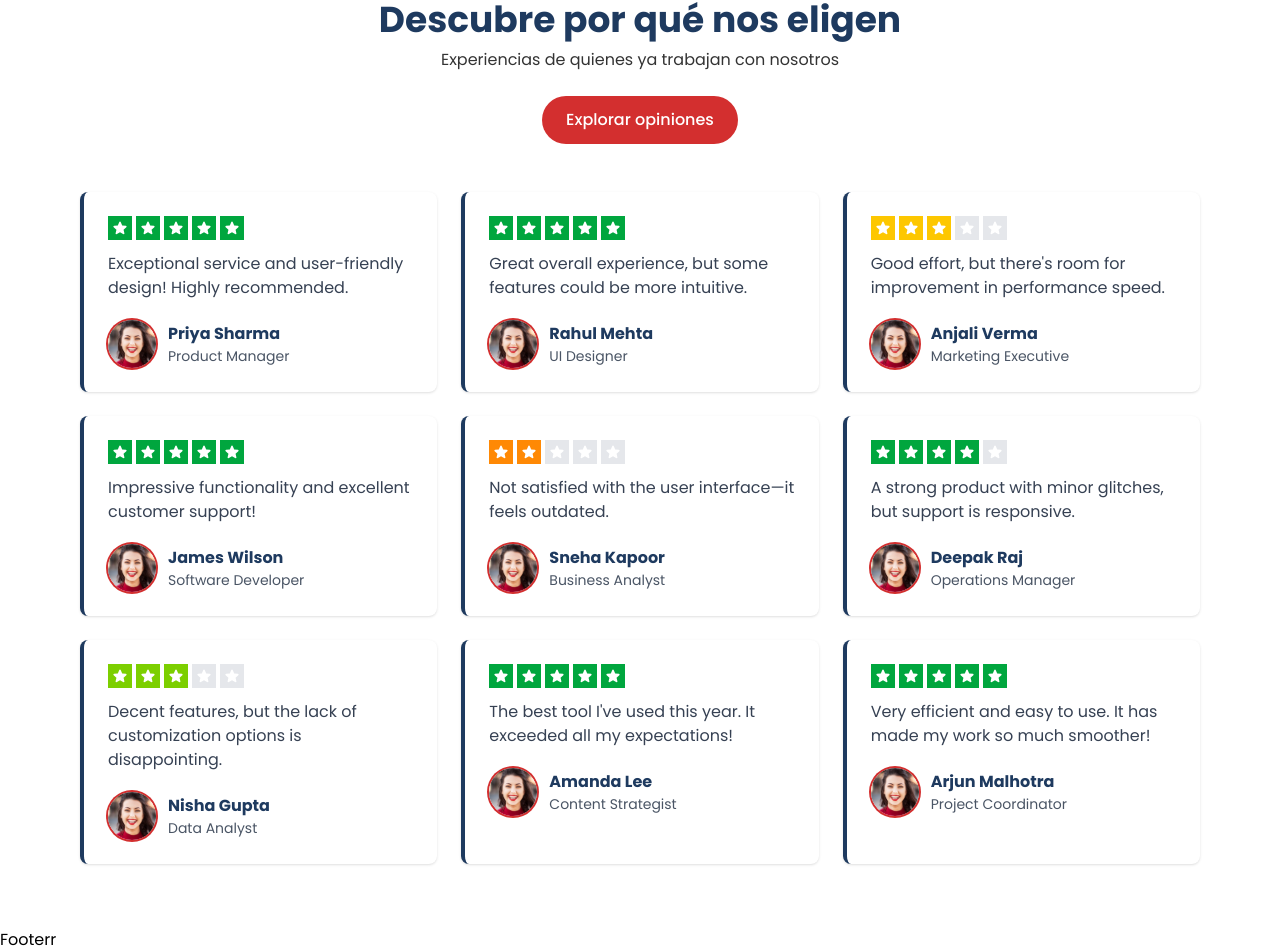
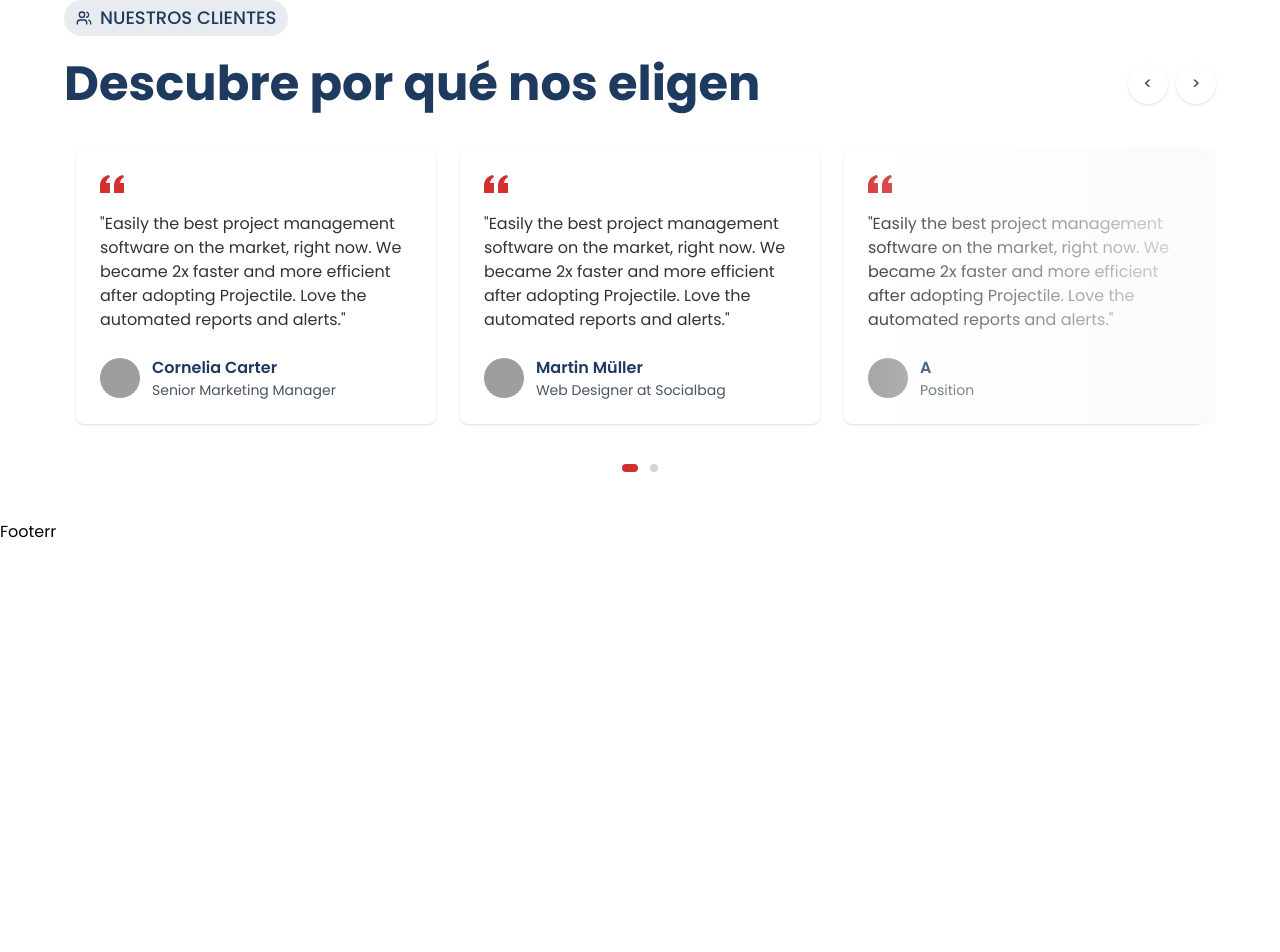
Before and after one commit to Nasor2/sistemas-globales-landing-page, a React (Vite) app: page / in a window 1280 px wide. Shown: the part 960-1912 px from the top of the page. After the commit the page ends 1504 px from the top, so only its background shows below. Built offline with nearby package versions, Linux system fonts and the light colour scheme; grey boxes are pictures that could not be loaded.

Commit message:
testimonial + headrer + style hero changes

```diff
--- a/src/components/Header.jsx
+++ b/src/components/Header.jsx
@@ -11,7 +11,7 @@ const Header = () => {
         <div className="flex items-center justify-between">
           {/* Logo */}
           <Link to="/" className="flex items-center space-x-2 sm:space-x-4">
-            <img src={logo} alt="Sistemas Globales" className="h-12 sm:h-12 w-auto" />
+            <img src={logo} alt="Sistemas Globales" className="h-12 sm:h-16 w-auto" />
             <h1 className="text-azul-primario text-xl sm:text-2xl lg:text-3xl font-bold tracking-tight">
               Sistemas Globales
             </h1>
--- a/src/components/HeroComponents/TestimonialCard.jsx
+++ b/src/components/HeroComponents/TestimonialCard.jsx
@@ -10,7 +10,7 @@ const TestimonialCard = ({ testimonial }) => {
           <img
             src={avatar || "/api/placeholder/36/36"}
             alt={name}
-            className="w-9 h-9 rounded-full object-cover object-center ring-2 ring-rojo-primario"
+            className="w-10 h-10 rounded-full object-cover object-center"
           />
 
         </div>
--- a/src/data/testimonialsData.js
+++ b/src/data/testimonialsData.js
@@ -30,75 +30,27 @@ export const testimonials1 = [
 
   export const testimonials2 = [
     {
-      name: "Priya Sharma",
-      position: "Product Manager",
-      img: mariapf2,
-      rating: 5,
-      comment: "Exceptional service and user-friendly design! Highly recommended.",
-      ratingColor: "bg-green-600"
+      quote: "Easily the best project management software on the market, right now. We became 2x faster and more efficient after adopting Projectile. Love the automated reports and alerts.",
+      author: "Cornelia Carter",
+      position: "Senior Marketing Manager",
+      avatar: mariapf,
     },
     {
-      name: "Rahul Mehta",
-      position: "UI Designer",
-      rating: 5,
-      img: mariapf2,
-      comment: "Great overall experience, but some features could be more intuitive.",
-      ratingColor: "bg-green-600"
+      quote: "Easily the best project management software on the market, right now. We became 2x faster and more efficient after adopting Projectile. Love the automated reports and alerts.",
+      author: "Martin Müller",
+      position: "Web Designer at Socialbag",
+      avatar: mariapf,
     },
     {
-      name: "Anjali Verma",
-      position: "Marketing Executive",
-      rating: 3,
-      img: mariapf2,
-      comment: "Good effort, but there's room for improvement in performance speed.",
-      ratingColor: "bg-yellow-400"
+      quote: "Easily the best project management software on the market, right now. We became 2x faster and more efficient after adopting Projectile. Love the automated reports and alerts.",
+      author: "A",
+      position: "Position",
+      avatar: mariapf,
     },
     {
-      name: "James Wilson",
-      position: "Software Developer",
-      rating: 5,
-      img: mariapf2,
-      comment: "Impressive functionality and excellent customer support!",
-      ratingColor: "bg-green-600"
-    },
-    {
-      name: "Sneha Kapoor",
-      position: "Business Analyst",
-      rating: 2,
-      img: mariapf2,
-      comment: "Not satisfied with the user interface—it feels outdated.",
-      ratingColor: "bg-orange-400"
-    },
-    {
-      name: "Deepak Raj",
-      position: "Operations Manager",
-      rating: 4,
-      img: mariapf2,
-      comment: "A strong product with minor glitches, but support is responsive.",
-      ratingColor: "bg-green-600"
-    },
-    {
-      name: "Nisha Gupta",
-      position: "Data Analyst",
-      rating: 3,
-      img: mariapf2,
-      comment: "Decent features, but the lack of customization options is disappointing.",
-      ratingColor: "bg-lime-500"
-    },
-    {
-      name: "Amanda Lee",
-      position: "Content Strategist",
-      rating: 5,
-      img: mariapf2,
-      comment: "The best tool I've used this year. It exceeded all my expectations!",
-      ratingColor: "bg-green-600"
-    },
-    {
-      name: "Arjun Malhotra",
-      position: "Project Coordinator",
-      rating: 5,
-      img: mariapf2,
-      comment: "Very efficient and easy to use. It has made my work so much smoother!",
-      ratingColor: "bg-green-600"
+      quote: "Easily the best project management software on the market, right now. We became 2x faster and more efficient after adopting Projectile. Love the automated reports and alerts.",
+      author: "Fourth Person",
+      position: "Fourth Position",
+      avatar: mariapf,
     }
   ];
--- a/src/sections/Hero/Hero.jsx
+++ b/src/sections/Hero/Hero.jsx
@@ -11,7 +11,7 @@ const Hero = () => {
           <div className="w-full lg:w-4/12 z-10 pb-30">
             <div className="mb-3">
               <span className="inline-flex items-center text-azul-primario font-medium text-lg bg-azul-primario/10 px-4 py-1 rounded-full">
-                ✦ Alcance Masivo
+                ✦ ALCANCE MASIVO
               </span>
             </div>
 
--- a/src/sections/Testimonials/Testimonials.jsx
+++ b/src/sections/Testimonials/Testimonials.jsx
@@ -1,66 +1,174 @@
-import React from 'react';
+import React, { useState, useEffect } from 'react';
 import { testimonials2 } from '../../data/testimonialsData';
+import { Users } from 'lucide-react';
 
 const Testimonials = () => {
+  const [currentIndex, setCurrentIndex] = useState(0);
+  const [isAnimating, setIsAnimating] = useState(false);
 
-  // Function to render stars based on rating
-  const renderStars = (rating, ratingColor) => {
-    return (
-      <div className="flex mb-3">
-        {[...Array(5)].map((_, i) => (
-          <div key={i} className={`w-6 h-6 ${i < rating ? ratingColor : "bg-gray-200"} mr-1 flex items-center justify-center`}>
-            <svg
-              xmlns="http://www.w3.org/2000/svg"
-              viewBox="0 0 24 24"
-              fill="white"
-              className="w-4 h-4"
-            >
-              <path
-                fillRule="evenodd"
-                d="M10.788 3.21c.448-1.077 1.976-1.077 2.424 0l2.082 5.007 5.404.433c1.164.093 1.636 1.545.749 2.305l-4.117 3.527 1.257 5.273c.271 1.136-.964 2.033-1.96 1.425L12 18.354 7.373 21.18c-.996.608-2.231-.29-1.96-1.425l1.257-5.273-4.117-3.527c-.887-.76-.415-2.212.749-2.305l5.404-.433 2.082-5.006z"
-                clipRule="evenodd"
-              />
-            </svg>
-          </div>
-        ))}
-      </div>
-    );
+
+
+  const maxIndex = testimonials2.length - 3; // Ajuste para evitar avanzar más allá del máximo
+
+  const goToPrev = () => {
+    if (isAnimating || currentIndex === 0) return;
+    setIsAnimating(true);
+    setCurrentIndex((prevIndex) => prevIndex - 1);
+    setTimeout(() => setIsAnimating(false), 500);
+  };
+
+  const goToNext = () => {
+    if (isAnimating || currentIndex >= maxIndex) return;
+    setIsAnimating(true);
+    setCurrentIndex((prevIndex) => prevIndex + 1);
+    setTimeout(() => setIsAnimating(false), 500);
+  };
+
+  const goToSlide = (index) => {
+    if (isAnimating || index === currentIndex || index > maxIndex) return;
+    setIsAnimating(true);
+    setCurrentIndex(index);
+    setTimeout(() => setIsAnimating(false), 500);
   };
 
   return (
-    <div className="container mx-auto px-4 py-16 max-w-6xl">
-      <div className="text-center mb-12">
-        <h1 className="text-4xl font-bold text-azul-primario mb-2">Descubre por qué nos eligen</h1>
-        <p className="text-negro-suave">Experiencias de quienes ya trabajan con nosotros</p>
-        <div className="mt-6">
-          <button className="bg-rojo-primario hover:bg-red-700 text-white px-6 py-3 rounded-full transition-colors">
-            Explorar opiniones
+    <section className="bg-white py-6 px-4 w-full lg:py-12 overflow-hidden">
+      <div className="max-w-6xl mx-auto items">
+        {/* Testimonials Header */}
+        {/* Testimonials Header */}
+<div className="mb-4 md:mb-6">
+  <span className="bg-azul-primario/10 text-azul-primario text-lg font-medium px-3 py-1 rounded-full inline-flex items-center">
+    <Users className="mr-2 h-4 w-4" /> NUESTROS CLIENTES
+  </span>
+</div>
+
+        {/* Title and Navigation - Only visible on non-mobile */}
+        <div className="flex flex-col md:flex-row justify-between items-start md:items-center mb-6 md:mb-10">
+          <h2 className="text-3xl md:text-4xl lg:text-5xl font-bold text-azul-primario mb-4 md:mb-0">Descubre por qué nos eligen</h2>
+
+          {/* Navigation buttons - Only visible on larger screens */}
+          <div className="hidden md:flex gap-2">
+            <button
+              onClick={goToPrev}
+              className="w-10 h-10 rounded-full bg-white flex items-center justify-center shadow-sm hover:bg-gray-100 transition duration-300"
+              disabled={isAnimating}
+              aria-label="Previous testimonial"
+            >
+              <span className="text-gray-600">&lt;</span>
+            </button>
+            <button
+              onClick={goToNext}
+              className="w-10 h-10 rounded-full bg-white flex items-center justify-center shadow-sm hover:bg-gray-100 transition duration-300"
+              disabled={isAnimating}
+              aria-label="Next testimonial"
+            >
+              <span className="text-gray-600">&gt;</span>
             </button>
           </div>
         </div>
 
-      <div className="grid grid-cols-1 md:grid-cols-2 lg:grid-cols-3 gap-6">
+        {/* Mobile View - Vertical Stacked Testimonials */}
+        <div className="md:hidden space-y-6">
           {testimonials2.map((testimonial, index) => (
-          <div key={index} className="rounded-lg p-6 shadow-sm hover:shadow-md border-l-4 border-azul-primario transition-shadow bg-white">
-            {renderStars(testimonial.rating, testimonial.ratingColor)}
-            <p className="text-gray-700 mb-5">{testimonial.comment}</p>
+            <div
+              key={index}
+              className="bg-white p-4 rounded-lg shadow-sm"
+            >
+              {/* Quote Icon */}
+              <div className="text-rojo-primario mb-4">
+                <svg width="24" height="24" viewBox="0 0 24 24" fill="currentColor" className="text-rojo-primario">
+                  <path d="M14.017 21v-7.391c0-5.704 3.731-9.57 8.983-10.609l.995 2.151c-2.432.917-3.995 3.638-3.995 5.849h4v10h-9.983zm-14.017 0v-7.391c0-5.704 3.748-9.57 9-10.609l.996 2.151c-2.433.917-3.996 3.638-3.996 5.849h3.983v10h-9.983z" />
+                </svg>
+              </div>
+
+              {/* Testimonial Text */}
+              <p className="text-sm text-negro-suave mb-4">
+                "{testimonial.quote}"
+              </p>
+
+              {/* Author Info */}
               <div className="flex items-center">
-              <div className="w-12 h-12 rounded-full mr-3">
                 <img
-                  src={testimonial.img || "/api/placeholder/36/36"}
-                  alt={testimonial.name}
-                  className="w-full h-full object-cover rounded-full object-center ring-2 ring-rojo-primario z-30"
+                  src={testimonial.avatar}
+                  alt={testimonial.author}
+                  className="w-8 h-8 rounded-full mr-3 object-cover object-center"
                 />
-              </div>
                 <div>
-                <h4 className="font-bold text-azul-primario">{testimonial.name}</h4>
-                <p className="text-gray-600 text-sm">{testimonial.position}</p>
+                  <p className="font-semibold text-black text-sm">{testimonial.author}</p>
+                  <p className="text-gray-600 text-xs">{testimonial.position}</p>
                 </div>
               </div>
             </div>
           ))}
         </div>
+
+        {/* Desktop View - Carousel */}
+        <div className="relative hidden md:block overflow-x-clip">
+          <div
+            className="flex transition-transform duration-500 ease-out"
+            style={{ transform: `translateX(-${currentIndex * 100 / 3}%)` }}
+          >
+            {/* Render all testimonials in a row */}
+            {testimonials2.map((testimonial, index) => (
+              <div
+                key={index}
+                className="min-w-[33.33%] px-3 transition-all duration-300 "
+              >
+
+                <div className="bg-white p-6 rounded-lg shadow-sm h-full ">
+                  {/* Quote Icon */}
+                  <div className="text-rojo-primario mb-4">
+                    <svg width="24" height="24" viewBox="0 0 24 24" fill="currentColor" className="text-rojo-primario">
+                      <path d="M14.017 21v-7.391c0-5.704 3.731-9.57 8.983-10.609l.995 2.151c-2.432.917-3.995 3.638-3.995 5.849h4v10h-9.983zm-14.017 0v-7.391c0-5.704 3.748-9.57 9-10.609l.996 2.151c-2.433.917-3.996 3.638-3.996 5.849h3.983v10h-9.983z" />
+                    </svg>
                   </div>
+
+                  {/* Testimonial Text */}
+                  <p className="text-negro-suave mb-6">
+                    "{testimonial.quote}"
+                  </p>
+
+                  {/* Author Info */}
+                  <div className="flex items-center">
+                    <img
+                      src={testimonial.avatar}
+                      alt={testimonial.author}
+                      className="w-10 h-10 rounded-full mr-3 object-cover object-center"
+                    />
+                    <div>
+                      <p className="font-semibold text-azul-primario">{testimonial.author}</p>
+                      <p className="text-gray-600 text-sm">{testimonial.position}</p>
+                    </div>
+                  </div>
+                </div>
+              </div>
+            ))}
+          </div>
+
+          {/* Overlay gradient for right-side fade effect */}
+          <div className="absolute top-0 right-0 w-2/6 h-full bg-gradient-to-l from-gray-50/90 to-transparent pointer-events-none"></div>
+        </div>
+
+        {/* Indicator Dots - Only visible on desktop */}
+                {/* Indicator Dots - Only visible on desktop */}
+                <div className="hidden md:flex justify-center mt-10 gap-1">
+          {testimonials2.slice(0, 2).map((_, index) => (
+            <button
+              key={index}
+              onClick={() => goToSlide(index)}
+              className={`mx-1 transition-all duration-300 rounded-full ${
+                currentIndex === index
+                  ? 'w-4 h-2 bg-rojo-primario'
+                  : 'w-2 h-2 bg-gray-300 hover:bg-gray-400'
+              }`}
+              aria-label={`Go to slide ${index + 1}`}
+              aria-current={currentIndex === index ? 'true' : 'false'}
+            />
+          ))}
+        </div>
+
+      </div>
+    </section>
   );
 };
 
```
Lines whose indentation alone changed are shown as unchanged.
